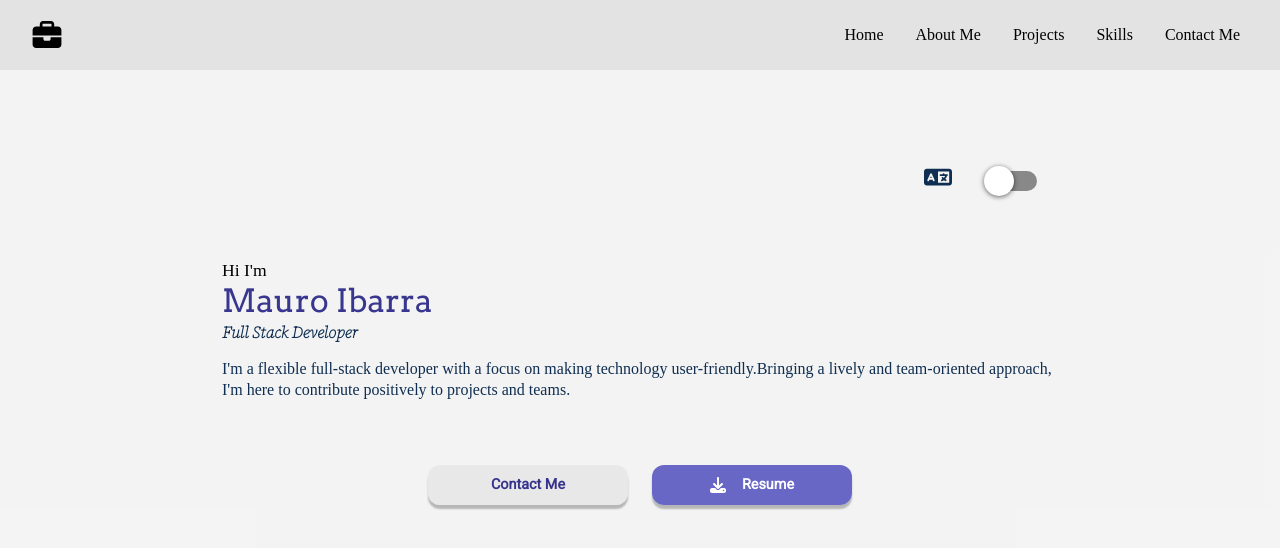
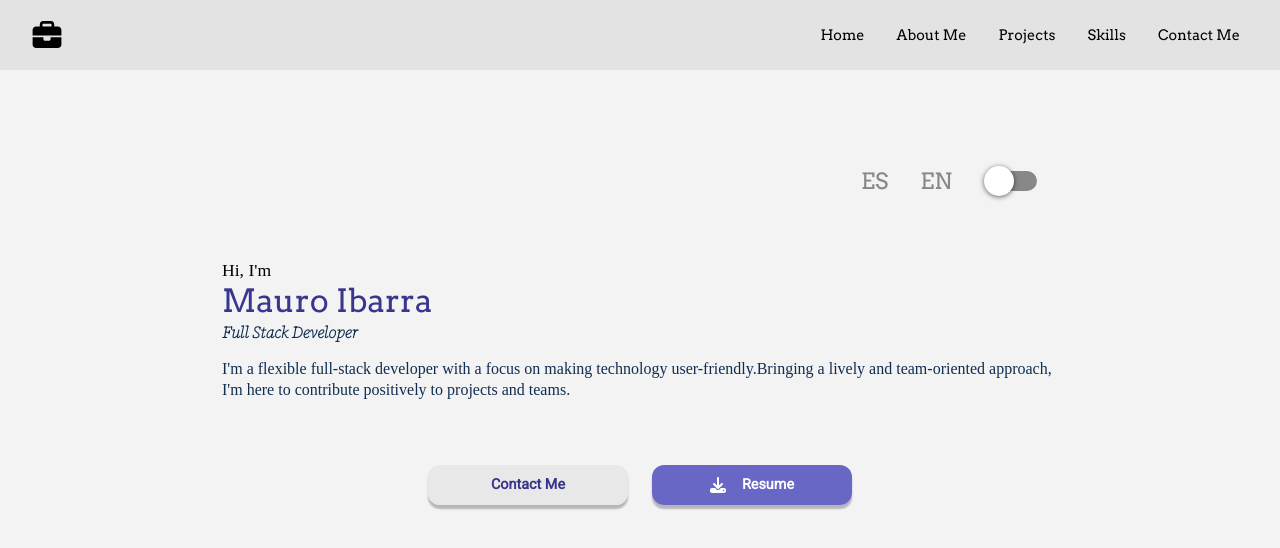
Before and after one commit to mauroibarra133/portafolio, a React (Vite) app in the folder portafolio/: page / in a window 1280 px wide. Shown: the top 548 px of the page. Built offline with nearby package versions, Linux system fonts and the light colour scheme; a web font is replaced by a local one.

Commit message:
add(language): add multilanguage and finish theme in hero

```diff
--- a/portafolio/src/App.css
+++ b/portafolio/src/App.css
@@ -1,6 +1,7 @@
 :root{
   --gray-1: #E3E3E3;
   --gray-2: #E1e1E1;
+  --gray-3: rgb(136, 136, 136);
   --black-1: #000000 ;
   --blue-1: rgba(228, 227, 227, 0.62);
   --blue-2: #514fbfd9;
--- a/portafolio/src/App.jsx
+++ b/portafolio/src/App.jsx
@@ -8,6 +8,8 @@ import { BrowserRouter, Routes, Route } from "react-router-dom";
 import { useState, useEffect } from "react";
 
 function App() {
+
+
   const [isNavOpen, setIsNavOpen] = useState(false);
   const { contextTheme } = useThemeContext();
 
--- a/portafolio/src/components/Hero.jsx
+++ b/portafolio/src/components/Hero.jsx
@@ -1,13 +1,17 @@
 import { FontAwesomeIcon } from "@fortawesome/react-fontawesome";
-import { faDownload, faLanguage } from "@fortawesome/free-solid-svg-icons";
+import { faDownload } from "@fortawesome/free-solid-svg-icons";
 import "../styles/hero.css";
 import ReactSwitch from "react-switch";
 import { useState } from "react";
 import { useThemeContext } from "../context/ThemeContext";
+import { useLanguageContext } from "../context/LanguageContext";
 
 function Hero() {
-  const [checked, setChecked] = useState(false);
+  const [checked, setChecked] = useState(
+    localStorage.getItem("selectedTheme") === "dark" ? true : false
+  );
   const { contextTheme, setContextTheme } = useThemeContext();
+  const { texts, handleLanguage } = useLanguageContext();
 
   function handleSwitch(nextChecked) {
     setContextTheme((prevTheme) => (prevTheme === "light" ? "dark" : "light"));
@@ -19,10 +23,22 @@ function Hero() {
       <div className="hero-container">
         <div className="hero-settings">
           <div className="hero-settings-icon--container">
-            <FontAwesomeIcon
-              icon={faLanguage}
+            <p
               className={`hero-settings-icon language ${contextTheme}`}
-            />
+              onClick={handleLanguage}
+              defaultValue={"ES"}
+            >
+              {"ES"}
+            </p>
+          </div>
+          <div className="hero-settings-icon--container">
+            <p
+              className={`hero-settings-icon language ${contextTheme}`}
+              onClick={handleLanguage}
+              defaultValue={"EN"}
+            >
+              {"EN"}
+            </p>
           </div>
           <div className="hero-settings-icon--container">
             <ReactSwitch
@@ -45,7 +61,7 @@ function Hero() {
 
         <div className="hero-description">
           <div className={`hero-description__presentation ${contextTheme}`}>
-            <p>{"Hi I'm"}</p>
+            <p>{texts.heroDescription}</p>
           </div>
           <div className="hero-description__name">
             <h1 className={`hero-description__name--name ${contextTheme}`}>
@@ -58,24 +74,20 @@ function Hero() {
             </h2>
           </div>
           <div className={`hero-description__text ${contextTheme}`}>
-            <p>
-              {
-                "I'm a flexible full-stack developer with a focus on making technology user-friendly.Bringing a lively and team-oriented approach, I'm here to contribute positively to projects and teams."
-              }
-            </p>
+            <p>{texts.heroText}</p>
           </div>
         </div>
 
         <div className="hero-buttons">
           <div className={`hero-button hero-button-contact ${contextTheme}`}>
-            <p>{"Contact Me"}</p>
+            <p>{texts.heroButtonContactame}</p>
           </div>
           <div className={`hero-button hero-button-resume ${contextTheme}`}>
             <FontAwesomeIcon
               icon={faDownload}
               className={`hero-button-resume--icon ${contextTheme}`}
             />
-            <p>{"Resume"}</p>
+            <p>{texts.heroButtonCv}</p>
           </div>
         </div>
       </div>
--- a/portafolio/src/components/Nav.jsx
+++ b/portafolio/src/components/Nav.jsx
@@ -3,15 +3,21 @@ import { faBriefcase, faBars } from "@fortawesome/free-solid-svg-icons";
 import "../styles/nav.css";
 import { NavLink } from "react-router-dom";
 import { useThemeContext } from "../context/ThemeContext.jsx";
+import { useLanguageContext } from "../context/LanguageContext.jsx";
 
 // eslint-disable-next-line react/prop-types
 function Nav({ switchNav, isNavOpen }) {
   const { contextTheme } = useThemeContext();
+  const { texts } = useLanguageContext();
+
   return (
     <div className={`nav ${contextTheme}`}>
       <div className={`nav-container ${contextTheme}`}>
         <div className="nav-icon-container">
-          <FontAwesomeIcon icon={faBriefcase} className={`nav-icon ${contextTheme}`} />
+          <FontAwesomeIcon
+            icon={faBriefcase}
+            className={`nav-icon ${contextTheme}`}
+          />
         </div>
         <div className="nav-menu">
           <FontAwesomeIcon
@@ -23,19 +29,19 @@ function Nav({ switchNav, isNavOpen }) {
         <div className={`nav-list-container`}>
           <ul className="nav-list">
             <li className={`nav-item ${contextTheme}`}>
-              <NavLink >Home</NavLink>
+              <NavLink>{texts.navItem1}</NavLink>
             </li>
             <li className={`nav-item ${contextTheme}`}>
-              <NavLink >About Me</NavLink>
+              <NavLink>{texts.navItem2}</NavLink>
             </li>
             <li className={`nav-item ${contextTheme}`}>
-              <NavLink >Projects</NavLink>
+              <NavLink>{texts.navItem3}</NavLink>
             </li>
             <li className={`nav-item ${contextTheme}`}>
-              <NavLink >Skills</NavLink>
+              <NavLink>{texts.navItem4}</NavLink>
             </li>
             <li className={`nav-item ${contextTheme}`}>
-              <NavLink >Contact Me</NavLink>
+              <NavLink>{texts.navItem5}</NavLink>
             </li>
           </ul>
         </div>
@@ -43,19 +49,19 @@ function Nav({ switchNav, isNavOpen }) {
       <aside className={`aside ${isNavOpen ? "opened" : ""} ${contextTheme}`}>
         <ul className="aside-list">
           <li className={`aside-item ${contextTheme}`}>
-            <NavLink>Home</NavLink>
+            <NavLink>{texts.navItem1}</NavLink>
           </li>
           <li className={`aside-item ${contextTheme}`}>
-            <NavLink>About Me</NavLink>
+            <NavLink>{texts.navItem2}</NavLink>
           </li>
           <li className={`aside-item ${contextTheme}`}>
-            <NavLink>Projects</NavLink>
+            <NavLink>{texts.navItem3}</NavLink>
           </li>
           <li className={`aside-item ${contextTheme}`}>
-            <NavLink>Skills</NavLink>
+            <NavLink>{texts.navItem4}</NavLink>
           </li>
           <li className={`aside-item ${contextTheme}`}>
-            <NavLink>Contact Me</NavLink>
+            <NavLink>{texts.navItem5}</NavLink>
           </li>
         </ul>
       </aside>
--- /dev/null
+++ b/portafolio/src/context/LanguageContext.jsx
@@ -0,0 +1,71 @@
+/* eslint-disable react/prop-types */
+import { useState, useContext, createContext, useEffect } from "react";
+
+export const LanguageContext = createContext();
+
+export const LanguageContextProvider = ({ children }) => {
+  const translations = {
+    es: {
+      navItem1: "Inicio",
+      navItem2: "Sobre Mi",
+      navItem3: "Proyectos",
+      navItem4: "Tecnologias",
+      navItem5: "Contactame",
+      heroDescription: "Yo soy",
+      heroText:`Soy un desarrollador full-stack flexible centrado en
+      hacer que la tecnología sea fácil de usar. Con un enfoque animado
+      y orientado al equipo, estoy aquí para contribuir positivamente a proyectos y equipos.`,
+      heroButtonContactame: 'Contáctame',
+      heroButtonCv: 'Ver CV'
+
+    },
+    en: {
+      navItem1: "Home",
+      navItem2: "About Me",
+      navItem3: "Projects",
+      navItem4: "Skills",
+      navItem5: "Contact Me",
+      heroDescription: "Hi, I'm",
+      heroText:`I'm a flexible full-stack developer with a focus on making technology
+       user-friendly.Bringing a lively and team-oriented approach,
+        I'm here to contribute positively to projects and teams.`,
+      heroButtonContactame: 'Contact Me',
+      heroButtonCv: 'Resume'
+
+
+    },
+  };
+  const initialLanguage = "en";
+  const [language, setLanguage] = useState(
+    localStorage.getItem("selectedLanguage") || initialLanguage
+    );
+    const [texts, setTexts] = useState(translations[language]);
+
+  useEffect(() => {
+    // Guardar la elección del idioma en el localStorage
+    localStorage.setItem("selectedLanguage", language);
+  }, [language]);
+
+
+  const handleLanguage = (e) => {
+    if (e.target.innerHTML === "ES") {
+      setLanguage("es");
+      setTexts(translations.es);
+    } else {
+      setLanguage("en");
+      setTexts(translations.en);
+    }
+  };
+
+  const values = { texts, handleLanguage };
+
+  return (
+    <LanguageContext.Provider value={values}>
+      {children}
+    </LanguageContext.Provider>
+  );
+};
+export const useLanguageContext = () => {
+  const context = useContext(LanguageContext);
+  return context;
+};
--- a/portafolio/src/context/ThemeContext.jsx
+++ b/portafolio/src/context/ThemeContext.jsx
@@ -1,10 +1,18 @@
 /* eslint-disable react/prop-types */
-import { createContext, useContext, useState } from "react";
+import { createContext, useContext, useState, useEffect } from "react";
 
 export const ThemeContext = createContext();
 
 export const ThemeContextProvider = ({ children }) => {
-  const [contextTheme, setContextTheme] = useState("light");
+  const initialTheme = "light";
+
+  const [contextTheme, setContextTheme] = useState(localStorage.getItem("selectedTheme") || initialTheme);
+
+  useEffect(() => {
+    // Guardar la elección del idioma en el localStorage
+    localStorage.setItem("selectedTheme", contextTheme);
+  }, [contextTheme]);
+
   const values = { contextTheme, setContextTheme };
 
   return (
--- a/portafolio/src/main.jsx
+++ b/portafolio/src/main.jsx
@@ -2,9 +2,12 @@ import ReactDOM from 'react-dom/client'
 import App from './App.jsx'
 import './index.css'
 import { ThemeContextProvider } from './context/ThemeContext.jsx'
+import { LanguageContextProvider } from './context/LanguageContext.jsx'
 
 ReactDOM.createRoot(document.getElementById('root')).render(
+  <LanguageContextProvider>
   <ThemeContextProvider>
     <App />
-    </ThemeContextProvider>,
+    </ThemeContextProvider>
+    </LanguageContextProvider>,
 )
--- a/portafolio/src/styles/hero.css
+++ b/portafolio/src/styles/hero.css
@@ -13,6 +13,7 @@
 .hero-settings{
     display: flex;
     justify-content: flex-end;
+    align-items: center;
 }
 .hero-settings-icon--container{
     display: flex;
@@ -23,10 +24,19 @@
 .hero-settings-icon{
     font-size: 1.4rem;
 }
+.hero-settings-icon.language{
+    font-family: var(--font-arvo-serif);
+    font-weight: 400;
+}
+.hero-settings-icon.language.light{
+    color: var(--gray-3);
+    transition: all .5s ease;
+}
+.hero-settings-icon.language:hover{
+    cursor: pointer;
+    filter: brightness(.7);
+}
 
-.hero-settings-icon.language.light{
-    color: var(--blue-5);
-}
 .hero-settings-icon.language.dark{
     color: var(--white-2);
 }
--- a/portafolio/src/styles/nav.css
+++ b/portafolio/src/styles/nav.css
@@ -82,8 +82,10 @@ NAV
     text-decoration: none;
     display: flex;
     justify-content: center;
+    font-size: .9rem;
+    padding: .5rem;
     font-weight: 500;
-    padding: .5rem;
+    font-family: var(--font-arvo-serif);
 }
 .nav-item.light a{
     color: var(--black-1);
@@ -133,7 +135,8 @@ NAV
     justify-content: center;
     align-items: center;
     text-decoration: none;
-    font-family: var(--font-monserrat);
+    font-size: .9rem;
+    font-family: var(--font-arvo-serif);
     color: #c0c0c0;
 }
 .aside-item.light a{
```
